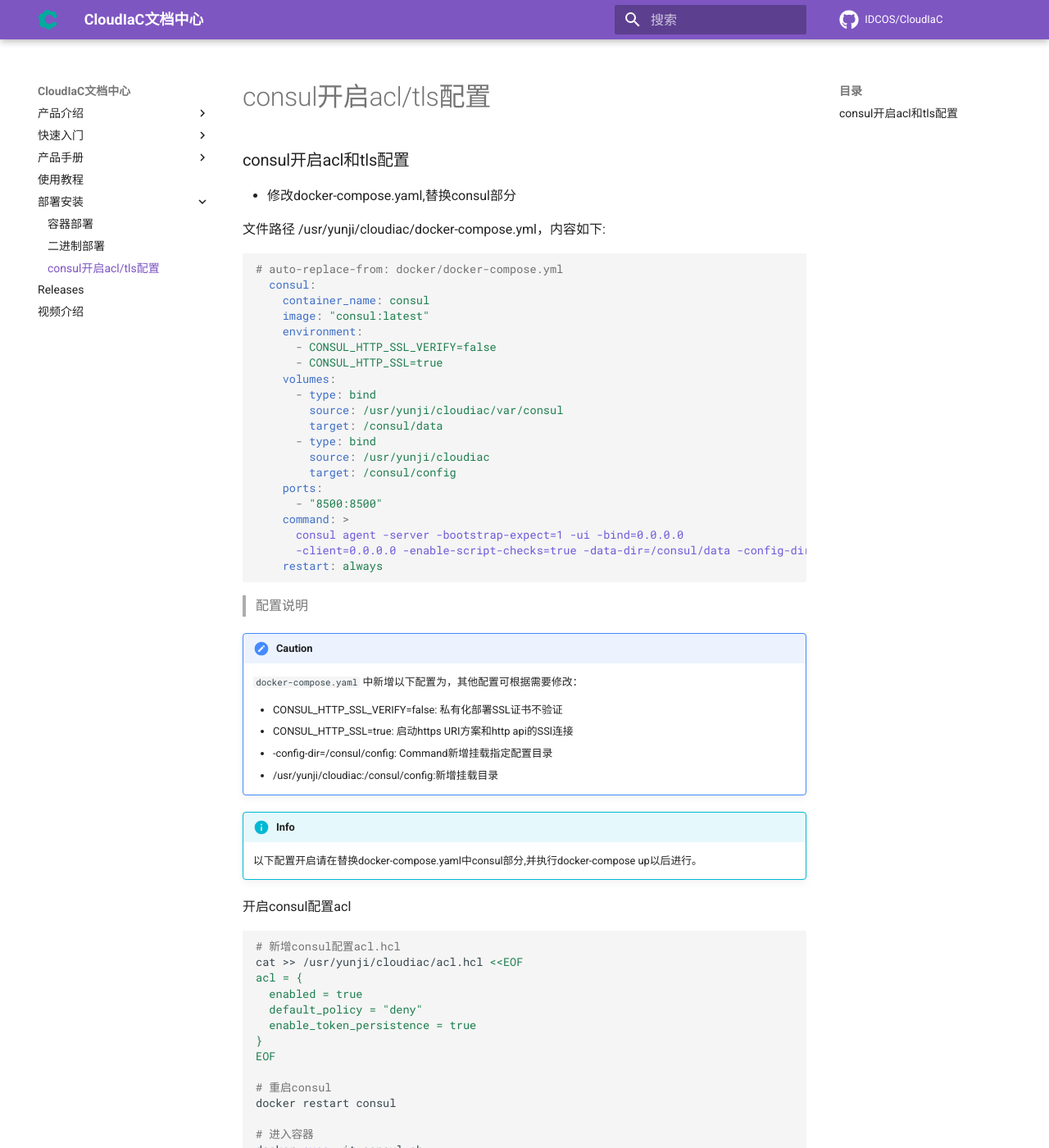
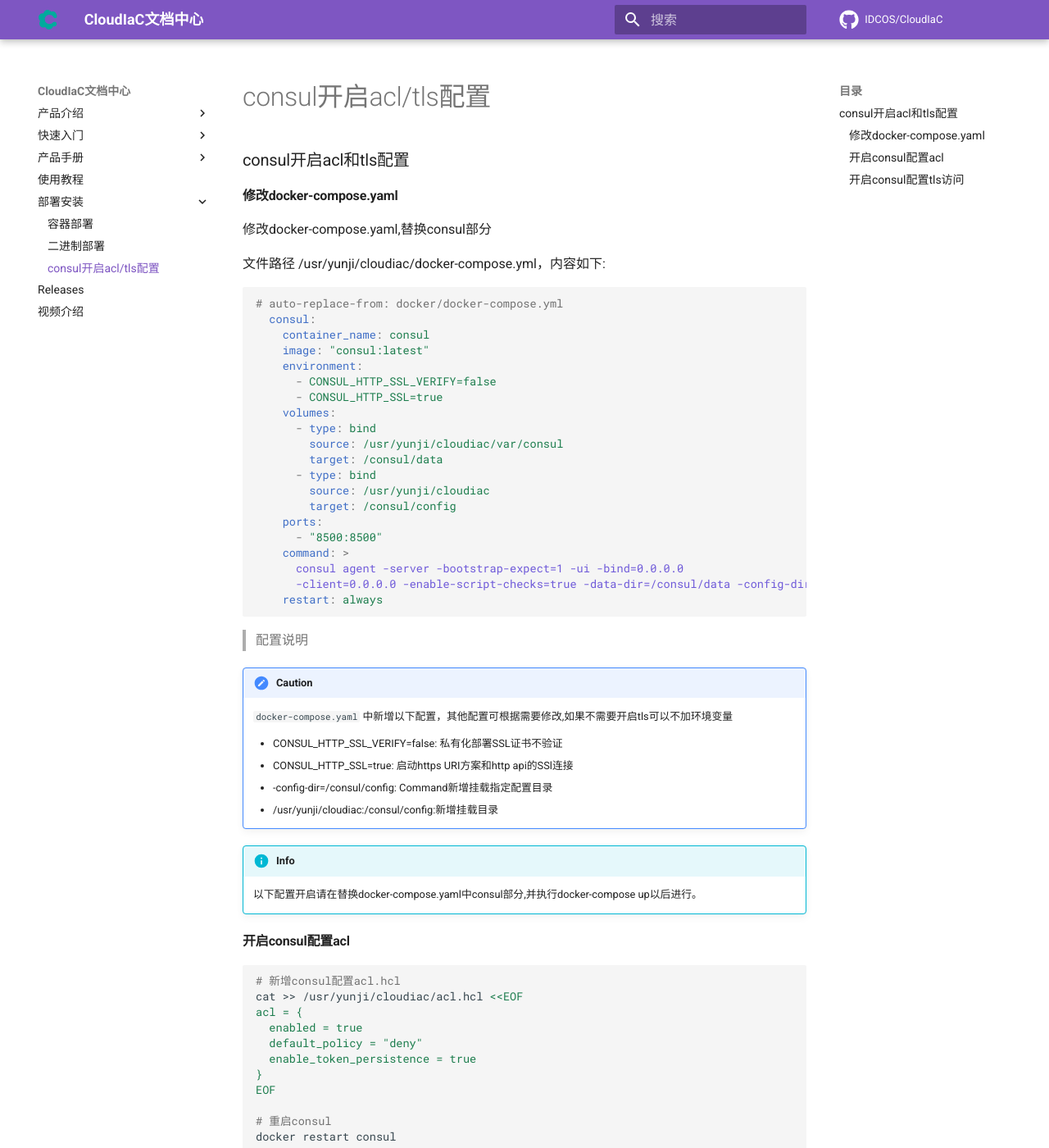
Before and after one commit to idcos/cloudiac, an MkDocs documentation site: the page built from docs/mkdocs/installation/consul.md, in a window 1280 px wide and 1400 px high. Shown: the whole window at 82% size. Built offline with MkDocs 1.6.1 and Material for MkDocs 9.7.7, drawn with Linux system fonts in a browser that asks for light colours; comment, search, counter and statistics services are not loaded; the version menu is left out.

Commit message:
新增tls提示

````diff
--- a/docs/mkdocs/installation/consul.md
+++ b/docs/mkdocs/installation/consul.md
@@ -1,5 +1,8 @@
 ###  consul开启acl和tls配置
-- 修改docker-compose.yaml,替换consul部分
+
+#### 修改docker-compose.yaml
+
+修改docker-compose.yaml,替换consul部分
 
 文件路径 /usr/yunji/cloudiac/docker-compose.yml，内容如下:
 ```yaml
@@ -28,7 +31,7 @@
 > 配置说明
 
 !!! Caution
-    `docker-compose.yaml` 中新增以下配置为，其他配置可根据需要修改：
+    `docker-compose.yaml` 中新增以下配置，其他配置可根据需要修改,如果不需要开启tls可以不加环境变量
 
     - CONSUL_HTTP_SSL_VERIFY=false: 私有化部署SSL证书不验证
     - CONSUL_HTTP_SSL=true: 启动https URI方案和http api的SSl连接
@@ -39,7 +42,7 @@
 !!! Info
     以下配置开启请在替换docker-compose.yaml中consul部分,并执行docker-compose up以后进行。
 
-开启consul配置acl
+#### 开启consul配置acl
 ```bash
 # 新增consul配置acl.hcl
 cat >> /usr/yunji/cloudiac/acl.hcl <<EOF
@@ -74,7 +77,7 @@
 EOF
 ```
 
-开启consul配置tls访问
+#### 开启consul配置tls访问
 > 证书名称固定 ca.pem,client.key,client.pem
 
 ```bash
````
